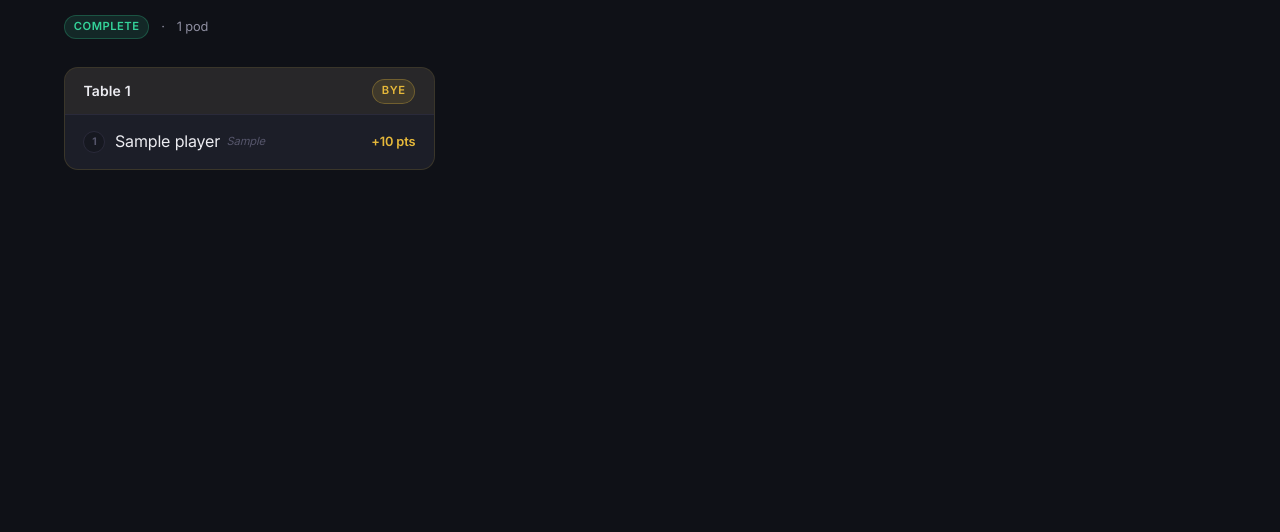
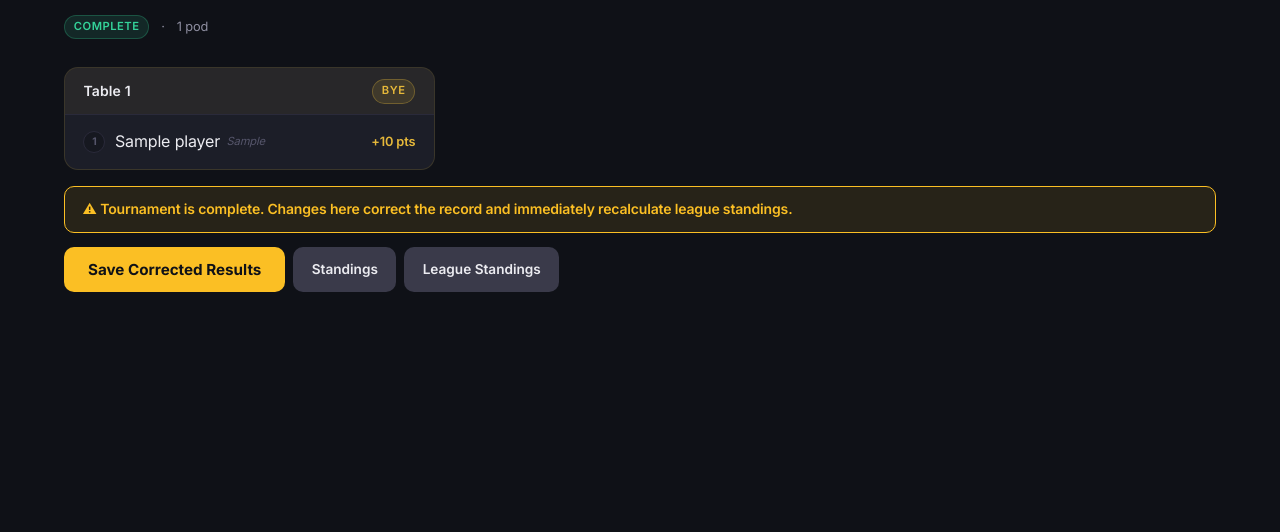
Before and after one commit to michaelelwell25/tabernacle, a Flask app: page /rounds/1 in a window 1280 px wide. Shown: the part 153-685 px from the top of the page. Run offline with Flask 3, Linux system fonts and the light colour scheme; a user stored in the database is signed in; tables that the repository leaves empty hold one stand-in row (values such as "Sample post").

Commit message:
Allow editing results after a tournament is marked completed
Result editing already worked on the backend (submit_results has no
status check, and league standings are always computed live from
PodAssignment data), but the round page only rendered the save button
while the tournament was active/playoffs. Adds a distinct "completed"
toolbar with a warning banner and a correction button so wrong league
match results can be fixed after the fact.

Co-Authored-By: Claude Fable 5 <noreply@anthropic.com>

```diff
--- a/app/routes/results.py
+++ b/app/routes/results.py
@@ -108,7 +108,11 @@ def submit_results(round_id):
 
     if request.method == 'POST':
         _save_results(round_obj)
-        flash(f'Results for Round {round_obj.round_number} saved!', 'success')
+        if tournament.status == 'completed':
+            msg = f'Results for Round {round_obj.round_number} corrected — standings recalculated.'
+        else:
+            msg = f'Results for Round {round_obj.round_number} saved!'
+        flash(msg, 'success')
         return redirect(url_for('round.view_round', round_id=round_id))
 
     pods = round_obj.pods.order_by('pod_number').all()
--- a/app/static/css/style.css
+++ b/app/static/css/style.css
@@ -434,6 +434,18 @@ a:hover {
   color: #fff;
 }
 
+.btn-warning {
+  background: var(--warning);
+  color: #0f1117;
+  font-weight: 700;
+}
+
+.btn-warning:hover {
+  background: #fcd34d;
+  box-shadow: 0 0 20px rgba(251, 191, 36, 0.25);
+  color: #0f1117;
+}
+
 .btn-secondary {
   background: var(--secondary);
   color: var(--text-primary);
@@ -1151,6 +1163,17 @@ select.form-control {
 }
 
 /* ---- SWAP / EDIT MODE ---- */
+
+.correction-banner {
+  background: var(--warning-bg);
+  border: 1px solid var(--warning);
+  border-radius: var(--radius);
+  padding: 0.7rem 1.1rem;
+  margin-bottom: 0.85rem;
+  font-size: 0.875rem;
+  font-weight: 600;
+  color: var(--warning);
+}
 
 .swap-banner {
   display: flex;
--- a/app/templates/round/pairings.html
+++ b/app/templates/round/pairings.html
@@ -190,6 +190,19 @@
     <button type="button" class="btn btn-outline" id="editBtn" onclick="toggleSwapMode()">Edit Pairings</button>
   </div>
 </div>
+{% elif tournament.status == 'completed' %}
+<div class="section mt-2">
+  <div class="correction-banner">
+    <span>&#9888; Tournament is complete. Changes here correct the record{% if tournament.league %} and immediately recalculate league standings{% endif %}.</span>
+  </div>
+  <div class="btn-group">
+    <button type="submit" class="btn btn-warning btn-lg">Save Corrected Results</button>
+    <a href="{{ url_for('standings.view_standings', tournament_id=tournament.id) }}" class="btn btn-secondary">Standings</a>
+    {% if tournament.league %}
+    <a href="{{ url_for('league.standings', league_id=tournament.league_id) }}" class="btn btn-secondary">League Standings</a>
+    {% endif %}
+  </div>
+</div>
 {% endif %}
 </form>
 
```
